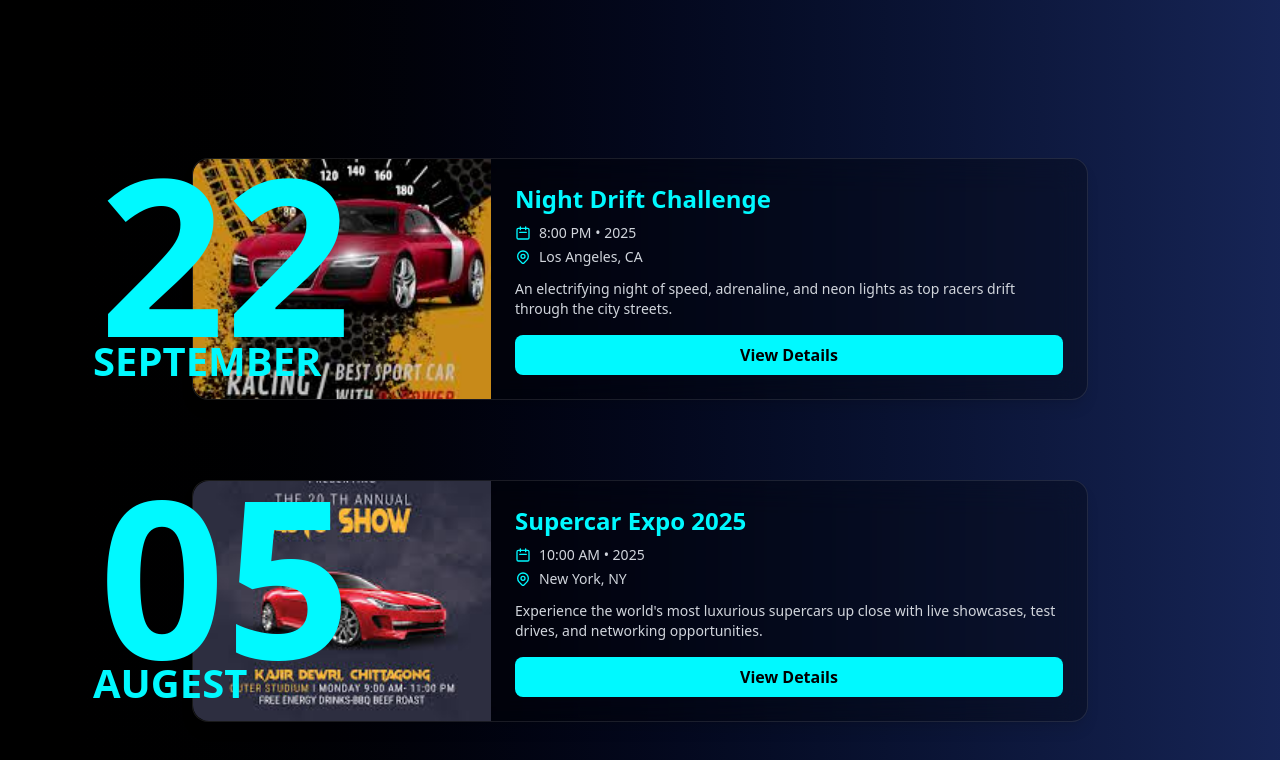
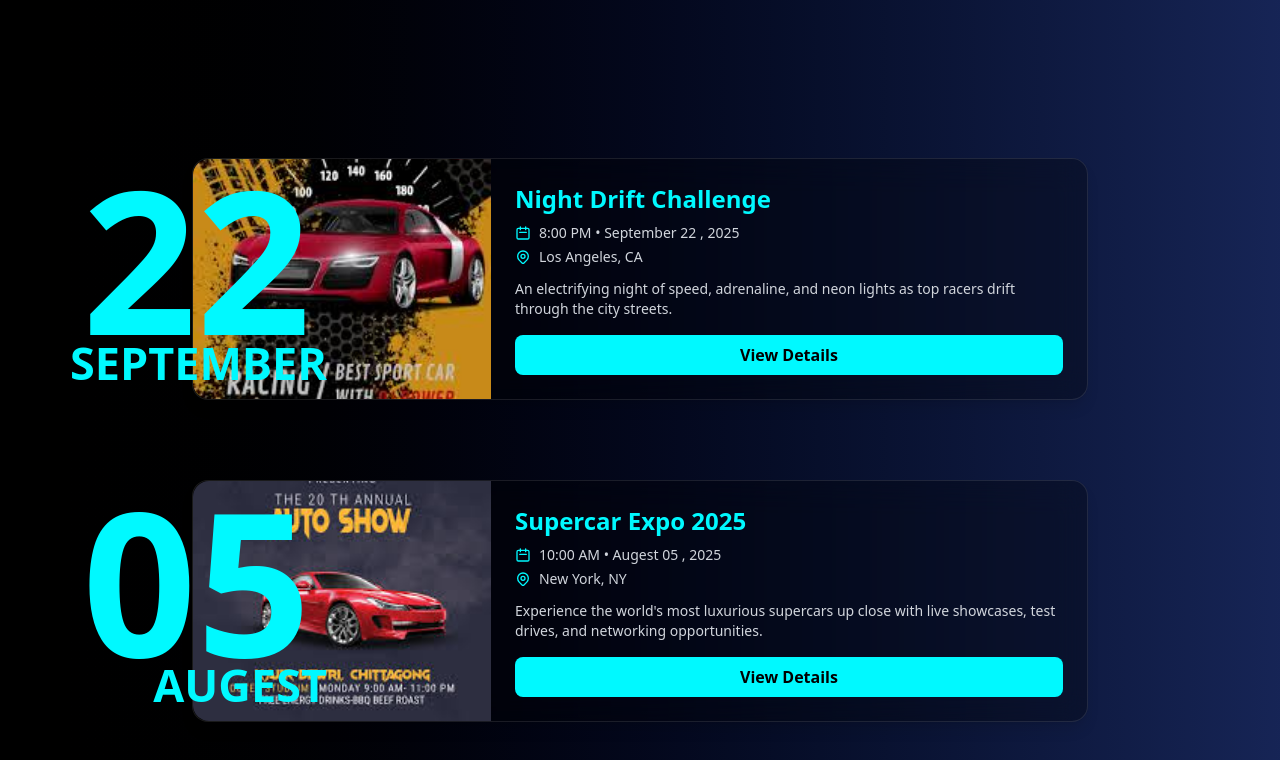
Before and after one commit to itzMK678/CarsReally, a React (Vite) app in the folder client/: page / in a window 1280 px wide. Shown: the part 2160-2920 px from the top of the page. Built offline with nearby package versions, Linux system fonts and the light colour scheme.

Commit message:
date on card

```diff
--- a/client/src/components/UpcomingEvents.jsx
+++ b/client/src/components/UpcomingEvents.jsx
@@ -3,17 +3,18 @@ import React from "react";
 
 const UpcomingEvents = ({ image, title, year, day, month, time, location, description }) => {
   return (
-    <div className="mt-20 flex flex-col sm:flex-row bg-black/30 backdrop-blur-lg rounded-2xl border border-white/10 shadow-lg hover:border-[#00F9FF] transition transform  max-w-4xl mx-auto">
+    <div className="mt-20 flex flex-col sm:flex-row bg-black/30 backdrop-blur-lg rounded-2xl border border-white/10 shadow-lg hover:border-[#00F9FF] transition transform max-w-4xl mx-auto ">
 
-
-      <div className="relative w-full sm:w-1/3">
-        <img src={image} alt={title} className="h-48 rounded-l-2xl sm:h-60 w-full object-cover" />
-
-        {/* Date & Month at Bottom */}
-
-          <p className="absolute z-10 -top-18 right-35 text-[220px] font-bold text-[#00F9FF]">{day}</p>
-          <p className="absolute z-10 bottom-2 -left-25 text-[40px] font-bold text-[#00F9FF] uppercase">{month}</p>
-
+      {/* Left Image Section as Background */}
+      <div
+        className="relative w-full sm:w-1/3 h-60 sm:h-auto rounded-l-2xl bg-cover bg-center"
+        style={{ backgroundImage: `url(${image})` }}
+      >
+        {/* Date & Month Overlay */}
+        <div className=" text-white text-center leading-tight">
+          <p className="absolute bottom-4 right-45 text-[200px] font-bold text-[#00F9FF]">{day}</p>
+          <p className="absolute bottom-2 right-41 text-[45px] font-bold text-[#00F9FF] uppercase">{month}</p>
+        </div>
       </div>
 
       {/* Right Content Section */}
@@ -27,7 +28,7 @@ const UpcomingEvents = ({ image, title, year, day, month, time, location, descri
             <svg className="w-4 h-4 text-[#00F9FF]" fill="none" stroke="currentColor" viewBox="0 0 24 24">
               <path strokeLinecap="round" strokeLinejoin="round" strokeWidth={2} d="M8 7V3m8 4V3m-9 8h10M5 21h14a2 2 0 002-2V7a2 2 0 00-2-2H5a2 2 0 00-2 2v12a2 2 0 002 2z" />
             </svg>
-            <p>{time} • {year}</p>
+            <p>{time} • {month} {day} , {year}</p>
           </div>
 
           {/* Location */}
```
